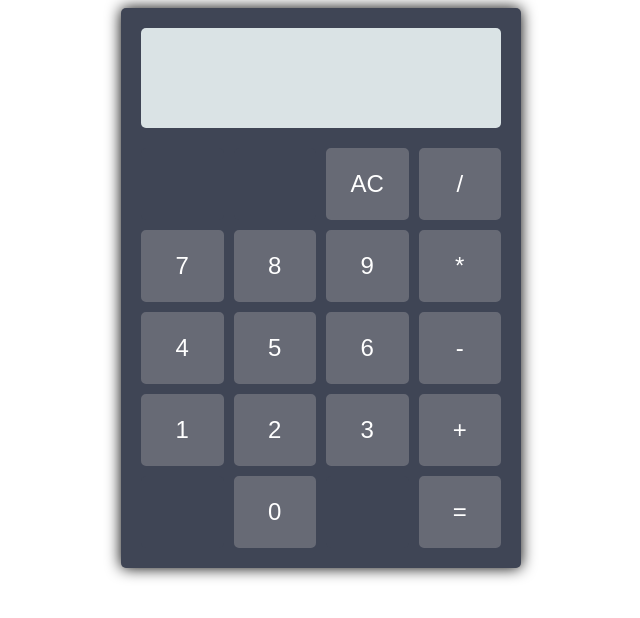
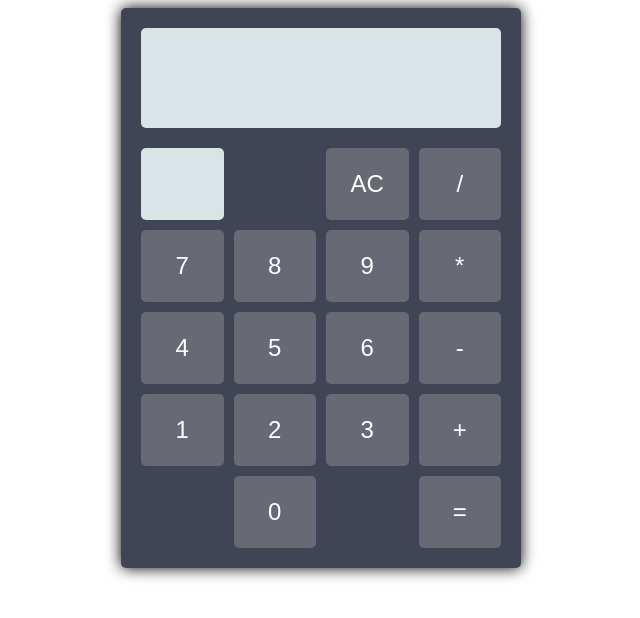
Before and after one commit to andersoncgiusti/calculator-angular, an Angular app: page / in a window 1280 px wide. In both pictures the pointer is over the button 501 px from the left and 184 px from the top of the page. Shown: the top 618 px of the page, without its empty margins (319-959 px from the left). Built offline with nearby package versions, Linux system fonts and the light colour scheme; a web font is replaced by a local one.

Commit message:
adjust hover button

```diff
--- a/src/app/app.component.css
+++ b/src/app/app.component.css
@@ -8,8 +8,13 @@
 
 body{
     background-color: whitesmoke;
-    padding: 40px 0;
+    padding: 40px 0 !important;
     cursor: pointer;
+}
+
+button:hover{
+  background-color: #dae3e5 !important;
+  color: black !important;
 }
 
 .calculator {
--- a/src/app/app.component.ts
+++ b/src/app/app.component.ts
@@ -71,7 +71,7 @@ export class AppComponent {
   }
 
   results() {
-
+    alert('hello words')
   }
 
 }
```
